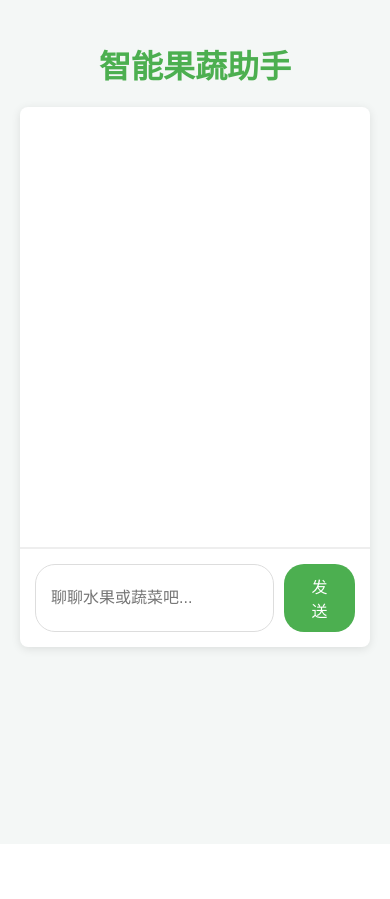
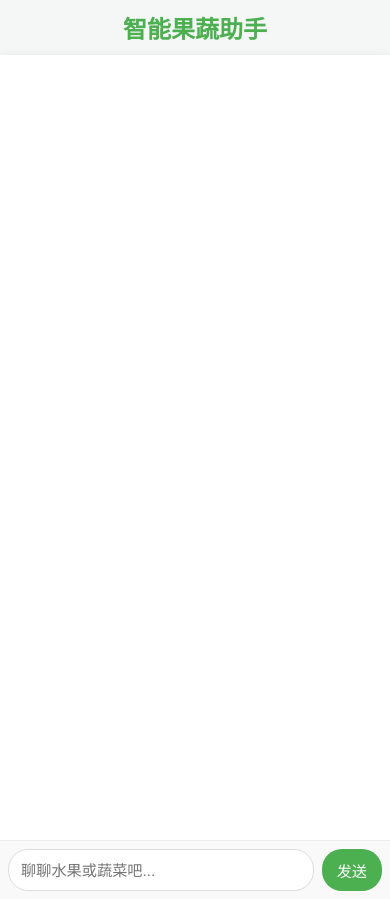
Before and after one commit to HubGoodFood/Chat-AI, a Flask app: page / in a window 390 px wide. Before the commit the page ends 656 px from the top, so only its background shows below. Run offline with Flask 3, Linux system fonts and the light colour scheme.

Commit message:
Update UI

```diff
--- a/templates/index.html
+++ b/templates/index.html
@@ -1,6 +1,8 @@
 <!DOCTYPE html>
 <html>
 <head>
+    <meta charset="UTF-8">
+    <meta name="viewport" content="width=device-width, initial-scale=1.0">
     <title>智能果蔬助手</title>
     <style>
         body {
@@ -9,67 +11,108 @@
             flex-direction: column;
             align-items: center;
             margin: 0;
-            padding: 20px;
+            padding: 10px; /* 调整手机上的边距 */
             background-color: #f4f7f6;
             color: #333;
+            min-height: 100vh; /* 确保body至少和视口一样高 */
+            box-sizing: border-box; /* 防止padding导致溢出 */
         }
         h1 {
             color: #4CAF50;
-            margin-bottom: 20px;
+            margin-top: 15px;
+            margin-bottom: 15px;
+            font-size: 1.8em; /* 调整标题大小 */
         }
         #chatContainer {
             width: 100%;
-            max-width: 600px;
+            max-width: 600px; /* 在大屏幕上限制最大宽度 */
             background-color: #fff;
             border-radius: 8px;
             box-shadow: 0 2px 10px rgba(0,0,0,0.1);
             overflow: hidden;
+            display: flex; /* 使用flex布局使聊天框和输入区分开 */
+            flex-direction: column;
+            flex-grow: 1; /* 使聊天容器填满剩余空间 */
         }
         #chatbox {
-            height: 400px;
+            flex-grow: 1; /* 聊天框占据大部分空间 */
             overflow-y: auto;
-            padding: 20px;
+            padding: 15px;
             border-bottom: 1px solid #eee;
         }
         #chatbox p {
-            margin: 0 0 10px 0;
-            line-height: 1.6;
+            margin: 0 0 12px 0;
+            line-height: 1.5;
+            font-size: 0.95em;
         }
         #chatbox p b {
-            color: #4CAF50; /* AI的颜色可以不同，例如 #007bff */
+            color: #4CAF50;
         }
         #chatbox p.user-message b {
-            color: #007bff; /* 用户的颜色 */
+            color: #007bff;
         }
         #inputArea {
             display: flex;
-            padding: 15px;
-            border-top: 1px solid #eee; /* 在聊天框和输入区之间加一条线 */
+            padding: 10px;
+            background-color: #f9f9f9; /* 给输入区域一个轻微的背景色 */
         }
         #userInput {
             flex-grow: 1;
-            padding: 10px 15px;
+            padding: 12px 15px;
             border: 1px solid #ddd;
             border-radius: 20px;
-            margin-right: 10px;
-            font-size: 16px;
+            margin-right: 8px;
+            font-size: 1em;
         }
         #userInput:focus {
             outline: none;
             border-color: #4CAF50;
+            box-shadow: 0 0 0 2px rgba(76, 175, 80, 0.2);
         }
         button {
-            padding: 10px 20px;
+            padding: 12px 18px;
             background-color: #4CAF50;
             color: white;
             border: none;
             border-radius: 20px;
             cursor: pointer;
-            font-size: 16px;
+            font-size: 1em;
             transition: background-color 0.3s ease;
+            white-space: nowrap; /* 防止按钮文字换行 */
         }
         button:hover {
             background-color: #45a049;
+        }
+
+        /* 针对小屏幕的媒体查询 */
+        @media (max-width: 600px) {
+            body {
+                padding: 0; /* 手机上移除body的padding，让chatContainer占满 */
+            }
+            #chatContainer {
+                border-radius: 0; /* 手机上移除圆角，使其占满屏幕 */
+                height: 100vh; /* 确保在手机上占满整个视口高度 */
+                max-width: 100%;
+            }
+            h1 {
+                font-size: 1.5em;
+                margin-top: 10px;
+                margin-bottom: 10px;
+            }
+            #chatbox {
+                padding: 10px;
+            }
+            #inputArea {
+                padding: 8px;
+            }
+            #userInput {
+                padding: 10px 12px;
+                font-size: 0.95em;
+            }
+            button {
+                padding: 10px 15px;
+                font-size: 0.95em;
+            }
         }
     </style>
 </head>
```
